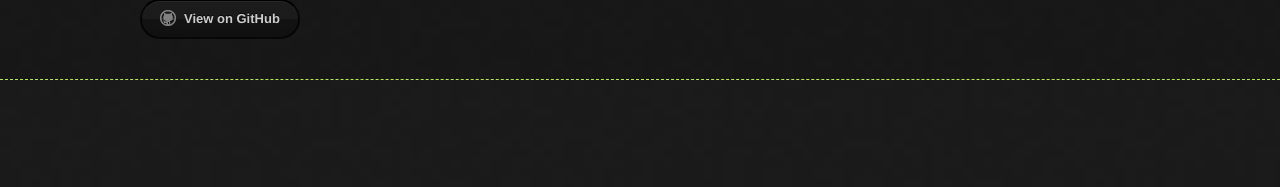
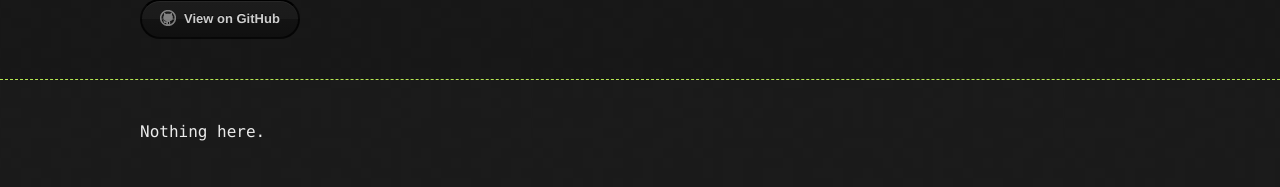
Before and after one commit to 0x6773/lc, a Jekyll site: the page built from index.md, in a window 1280 px wide. Shown: the part 113-300 px from the top of the page. Built offline with Jekyll 4.4.1, drawn with Linux system fonts in a browser that asks for light colours; our own code applies the rules of GitHub Pages for plain Markdown files.

Commit message:
nothing here

```diff
--- a/index.md
+++ b/index.md
@@ -1,3 +1,2 @@
----
-redirect_to: "https://mnciitbhu.me/"
----
+
+Nothing here.
```
